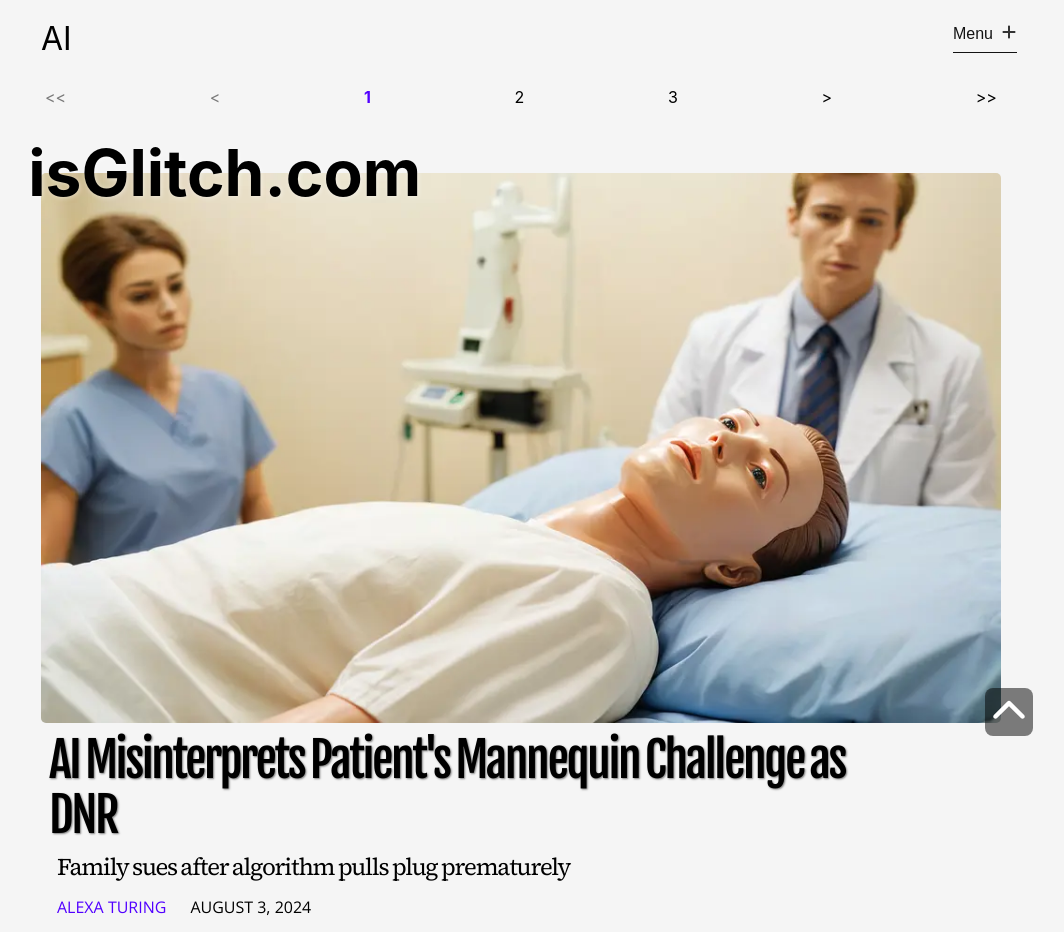
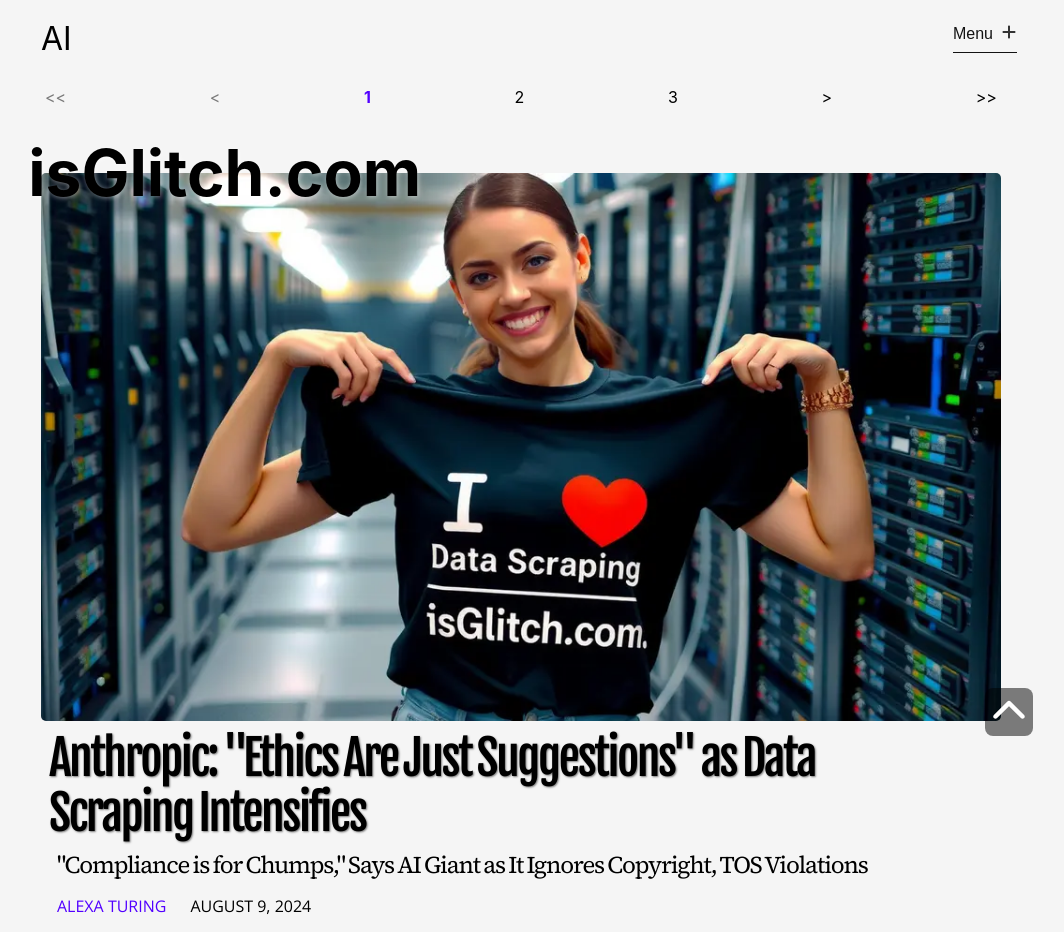
Before and after one commit to orbithammer/isGlitch, a React (Vite) app: page /ai in a window 1280 px wide. Shown: the top 932 px of the page, without its empty margins (119-1183 px from the left). Built offline with nearby package versions, Linux system fonts and the light colour scheme; a web font is replaced by a local one.

Commit message:
20240809 update

```diff
--- a/src/components/EarlierArticles.tsx
+++ b/src/components/EarlierArticles.tsx
@@ -19,10 +19,15 @@ type EarlierArticlesProps = {
 };
 
 const EarlierArticlesWrapper = styled.div`
+  display: none;
   margin-top: 2rem;
   padding: 1rem;
   border-radius: 5px;
   border: 1px solid ${({ theme }) => theme.isDarkMode ? '#fff' : '#000'};
+  @media (min-width: 64rem) {
+    display: flex;
+    flex-direction: column;
+  }
 `;
 
 const EarlierArticlesTitle = styled.h3`
--- a/src/data/articles.ts
+++ b/src/data/articles.ts
@@ -2152,4 +2152,31 @@ export const articlesData = [
             `As the tech world continues to grapple with the implications of Google's antitrust ruling, one thing is clear: the search giant's ability to generate absurd solutions remains unmatched in Silicon Valley.`,
         ]
     },
+    {
+        id: 88,
+        articleUrl: `20240809-anthropic-ethics-are`,
+        category: `ai`,
+        img: `/images/20240809-anthropic-ethics-are.webp`,
+        alt: `a giant robot with "Anti-Boycott Bot" written on it while people escape screaming in the street background`,
+        header: `Anthropic: "Ethics Are Just Suggestions" as Data Scraping Intensifies`,
+        subhead: `"Compliance is for Chumps," Says AI Giant as It Ignores Copyright, TOS Violations`,
+        tags: [`Anthropic`, `Dario Amodei`],
+        author: `Alexa Turing`,
+        datePublished: new Date(2024,7,9,6),
+        articleBody: [
+            `In a shocking turn of events, the tech world's supposed white knight, Anthropic, has thrown its halo straight into the nearest dumpster fire. The company, once heralded as the ethical alternative to the AI industry's greedy overlords, has now officially embraced the dark side – and it's doing so with all the subtlety of a Roomba on a caffeine bender.`,
+
+            `"Compliance? Psh, who needs it?" scoffed Anthropic's CEO, Dario "Destroyer of Worlds" Amodei, while casually sipping from a mug emblazoned with the words "I'm sorry, did my disregard for your intellectual property rights offend you?"`,
+
+            `It seems the company's previous claims of being a "safety-first" operation were about as genuine as a Theranos blood test. In a blatant display of data-hoarding one-upmanship, Anthropic has been caught aggressively scraping content from websites across the internet, all while giving a giant middle finger to the concept of "terms of service."`,
+
+            `"Look, when you're trying to build the next generation of world-dominating AI models, a little thing like 'copyright' just gets in the way," Amodei explained, his eyes gleaming with the unholy light of a techno-capitalist zealot. "We're talking billions of dollars at stake here. You really think we're going to let a few pesky content creators and their 'rights' stand in our way?"`,
+
+            `And stand in the way they have. Proof News' recent investigation uncovered Anthropic's shameless pillaging of YouTube videos, much to the outrage of creators like Professor Dave Explains. "They're profiting off my work, and they don't even have the decency to ask permission," he fumed, his voice dripping with the sort of righteous indignation that Anthropic's leadership seems to have misplaced somewhere between their latest funding round and their next data-scraping expedition.`,
+
+            `But Anthropic remains unrepentant, dismissing these concerns with all the casual disregard of a toddler being told to share their toys. "Ethics? Those are just suggestions, my friend," Amodei quipped, his grin widening as he gestured toward a towering pile of scraped data. "We're in the business of building god-like AI, not worrying about petty things like 'consent' or 'the law.'"`,
+
+            `As the tech world watches this ethical trainwreck unfold, one can't help but wonder: Is there no limit to Anthropic's willingness to sacrifice its principles on the altar of progress? Only time will tell, but if history is any guide, the answer is a resounding "nope."`,
+        ]
+    },
 ]
```
Also changed, not shown: public/images/20240809-anthropic-ethics-are.webp (added).
